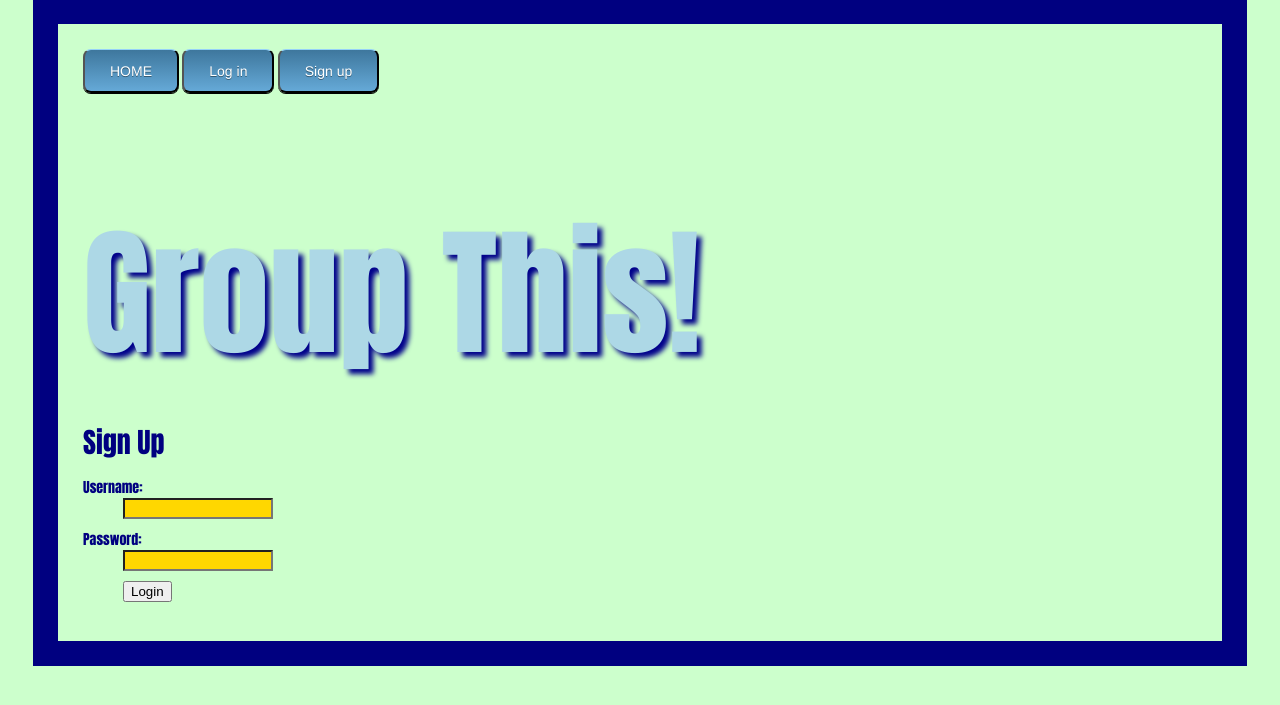
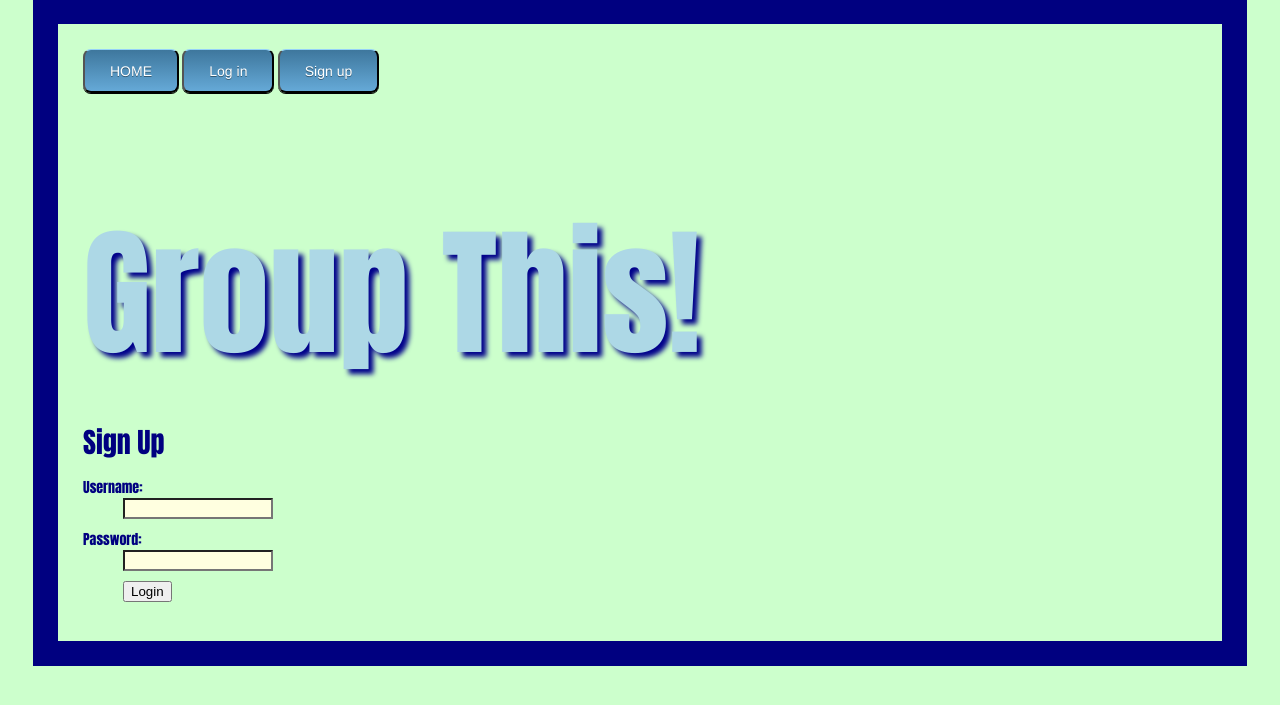
Before and after one commit to vkozina/BRHacks, a Python web app: template real code/Groups/templates/signup.html in a window 1280 px wide. Shown: the part 26-731 px from the top of the page. Run offline with Jinja, Linux system fonts and the light colour scheme; the template is opened without the code that fills it, so the values that code supplies are empty.

Commit message:
inline buttons and colored diff

```diff
--- a/real code/Groups/templates/layout.html
+++ b/real code/Groups/templates/layout.html
@@ -95,7 +95,7 @@
       display: block;
       margin-bottom: 10px;
 
-      background-color: Gold;
+      background-color: LightYellow;
     }
 
     input[type=button] {
```
